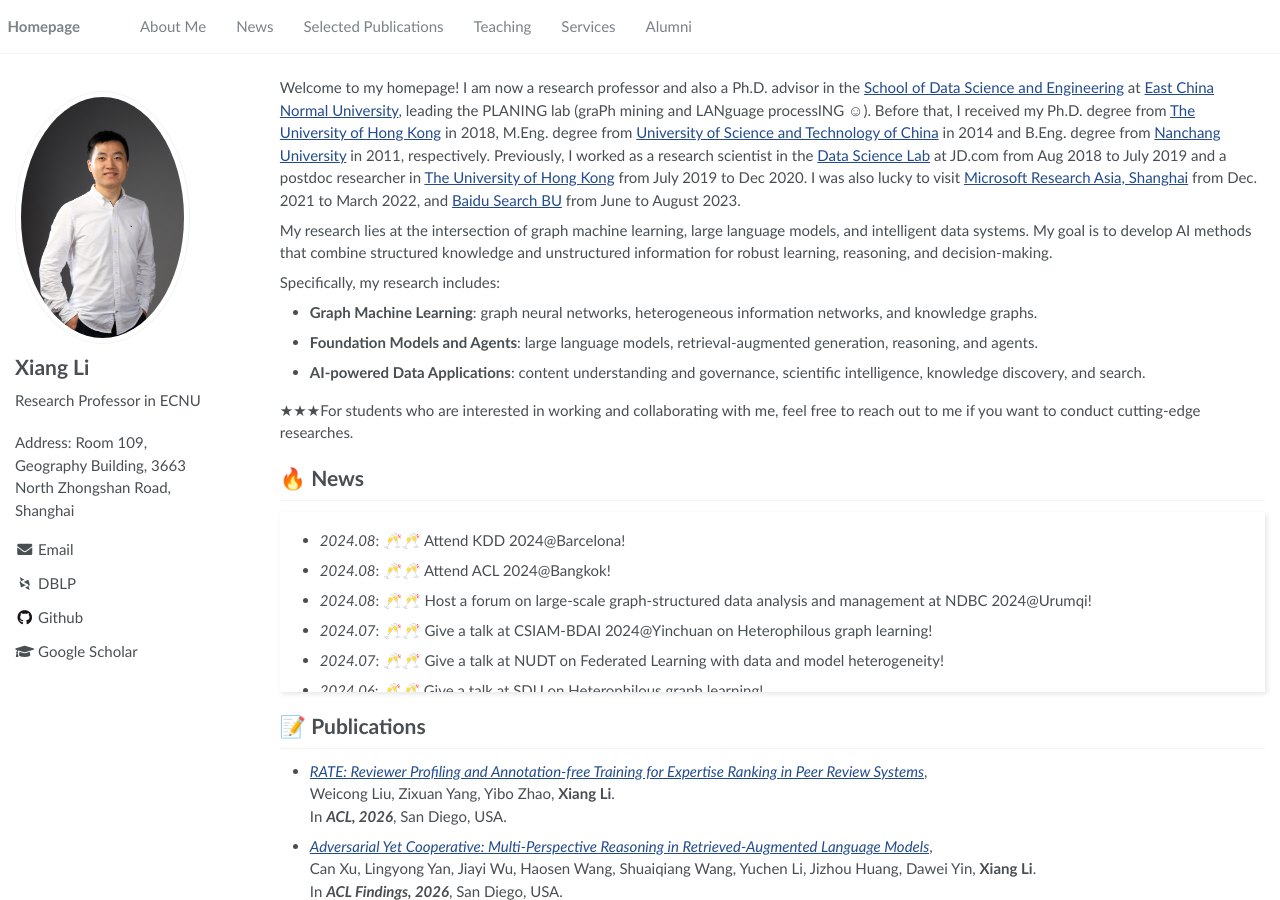
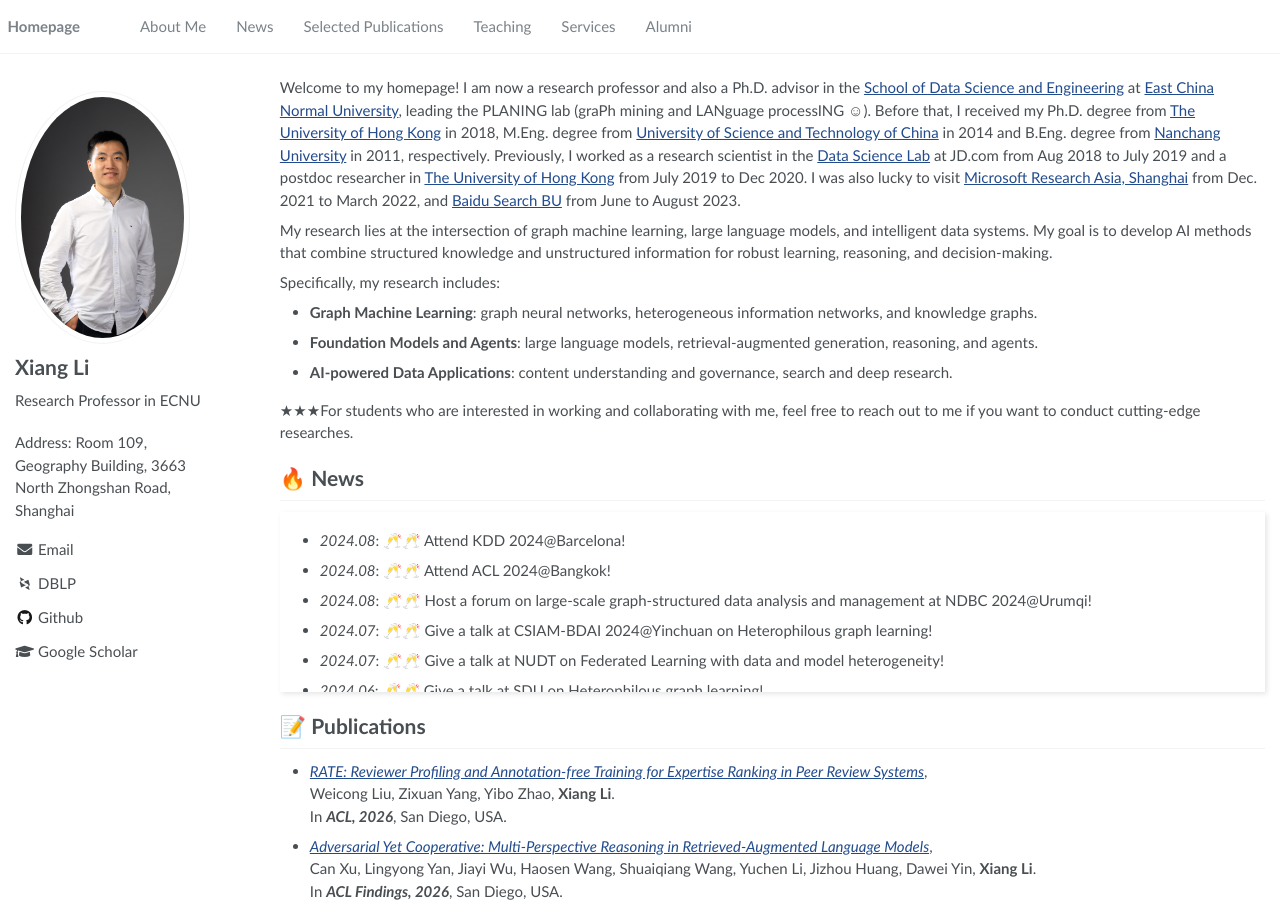
Before and after one commit to lixiang3776/lixiang3776.github.io, a Jekyll site: the page built from _pages/about.md, in a window 1280 px wide and 900 px high. Built offline with Jekyll 4.4.1, drawn with Linux system fonts in a browser that asks for light colours; some web fonts are replaced.

Commit message:
Update about.md

```diff
--- a/_pages/about.md
+++ b/_pages/about.md
@@ -26,7 +26,7 @@ My research lies at the intersection of graph machine learning, large language m
 Specifically, my research includes:
 - **Graph Machine Learning**: graph neural networks, heterogeneous information networks, and knowledge graphs.
 - **Foundation Models and Agents**: large language models, retrieval-augmented generation, reasoning, and agents.
-- **AI-powered Data Applications**: content understanding and governance, scientific intelligence, knowledge discovery, and search.
+- **AI-powered Data Applications**: content understanding and governance, search and deep research.
 
 &#9733;&#9733;&#9733;For students who are interested in working and collaborating with me, feel free to reach out to me if you want to conduct cutting-edge researches.
 
```
